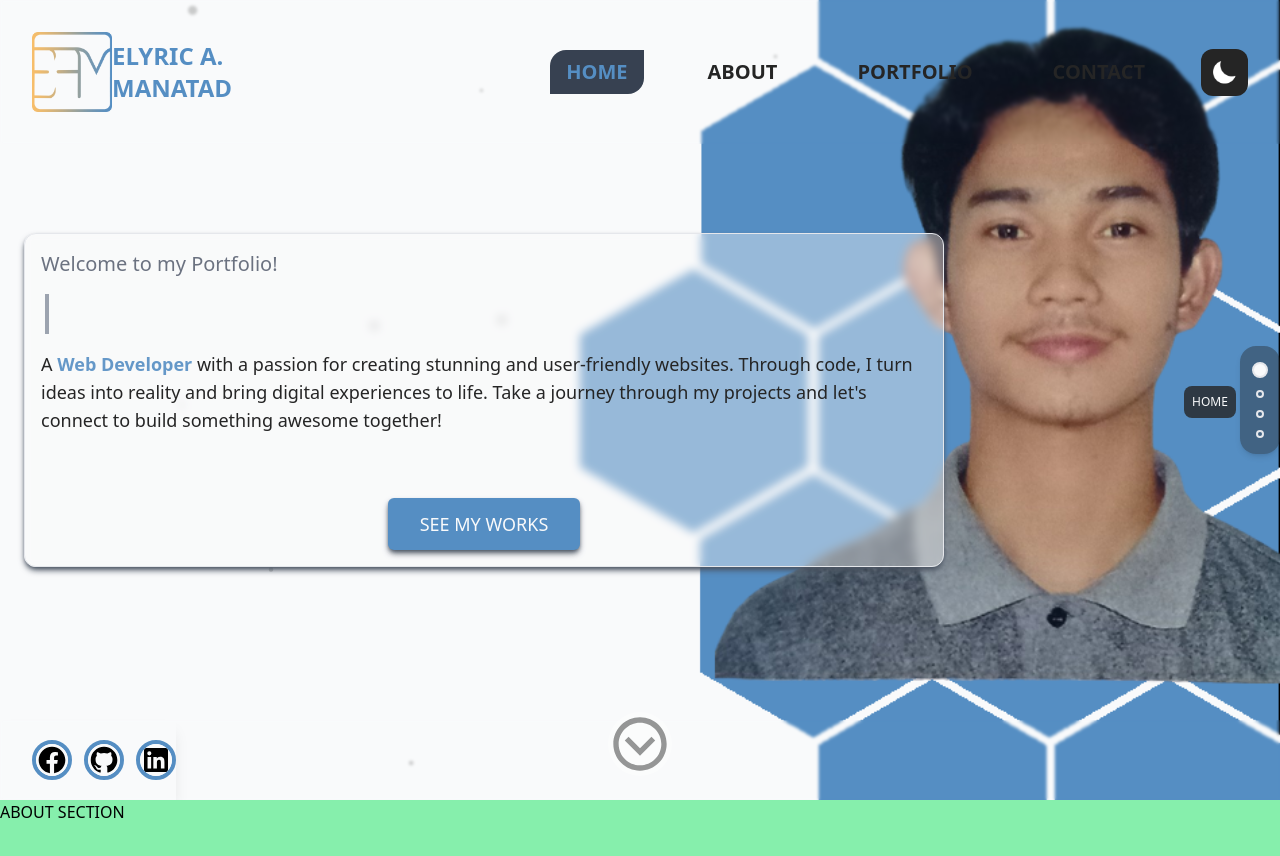
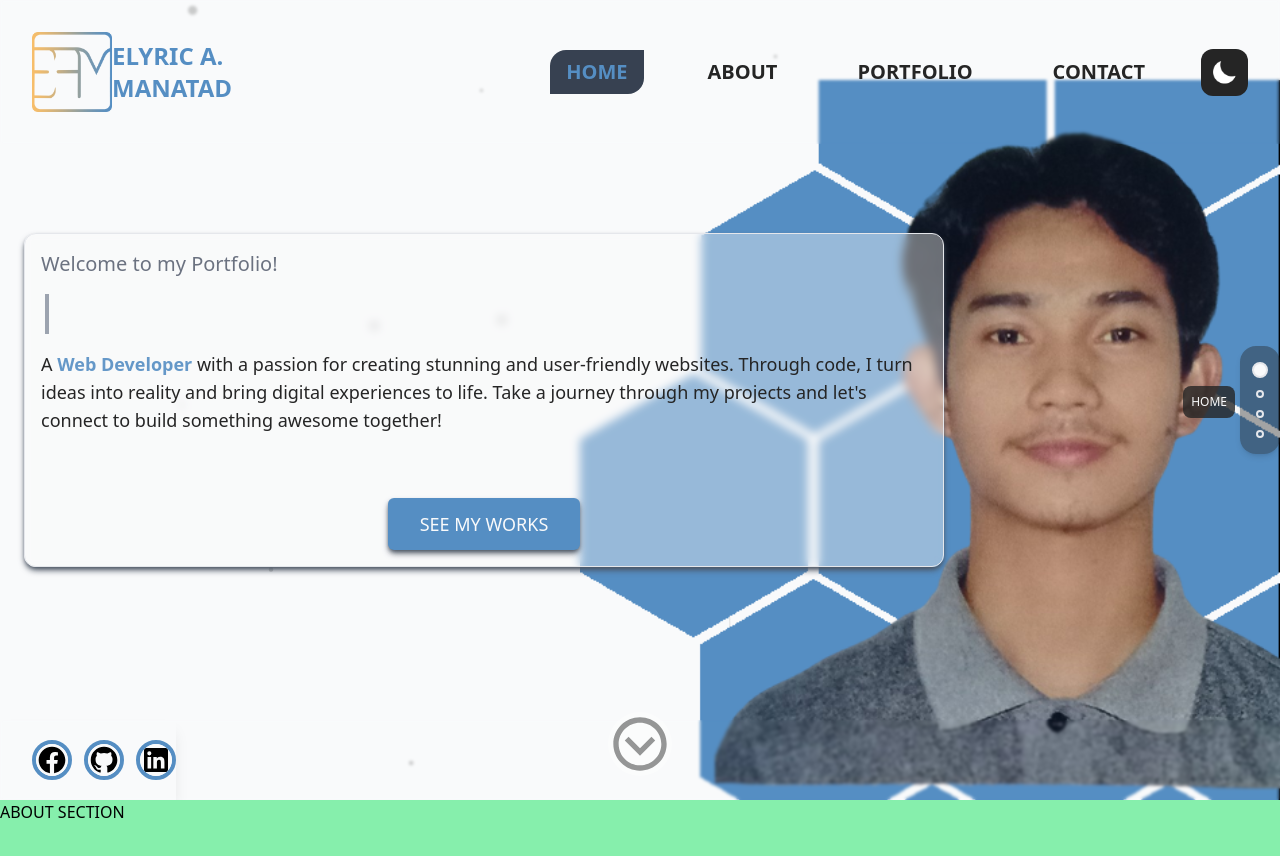
Before and after one commit to elyric10-dev/personal, a Next.js app in the folder frontend/: page / in a window 1280 px wide. Both pictures are taken after a click on the link 1260 px from the left and 370 px from the top of the page. Shown: the top 856 px of the page. Built offline with nearby package versions, Linux system fonts and the light colour scheme.

Commit message:
[PP-9][Framer motion animation]

```diff
--- a/frontend/package.json
+++ b/frontend/package.json
@@ -11,6 +11,7 @@
   "dependencies": {
     "@reduxjs/toolkit": "^1.9.5",
     "@t3-oss/env-nextjs": "^0.3.1",
+    "framer-motion": "^10.15.1",
     "next": "^13.4.2",
     "react": "18.2.0",
     "react-dom": "18.2.0",
--- /dev/null
+++ b/frontend/src/animations/SlidingElement.tsx
@@ -0,0 +1,43 @@
+import { motion } from "framer-motion";
+import { type ReactNode } from "react";
+
+interface SlidingElementProps {
+  children: ReactNode;
+  fromOpacity?: number;
+  toOpacity?: number;
+  fromScale?: number;
+  toScale?: number;
+  fromX?: number;
+  toX?: number;
+  fromY?: number;
+  toY?: number;
+  duration?: number;
+  className?: string;
+}
+
+const SlidingElement = ({
+  children,
+  fromOpacity,
+  toOpacity,
+  fromScale,
+  toScale,
+  fromX,
+  toX,
+  fromY,
+  toY,
+  duration,
+  className,
+}: SlidingElementProps) => {
+  return (
+    <motion.div
+      initial={{ opacity: fromOpacity, scale: fromScale, x: fromX, y: fromY }}
+      animate={{ opacity: toOpacity, scale: toScale, x: toX, y: toY }}
+      transition={{ duration: duration }}
+      className={className}
+    >
+      {children}
+    </motion.div>
+  );
+};
+
+export default SlidingElement;
--- a/frontend/src/components/FloatingNavigation/index.tsx
+++ b/frontend/src/components/FloatingNavigation/index.tsx
@@ -6,6 +6,7 @@ import { Link as ScrollLink } from "react-scroll";
 import getNavLinks from "~/shared/utils/getNavLinks";
 import useMouseScroll from "~/hooks/useMouseScroll";
 import { setDirectScrollCount } from "~/redux/features/mouseScrollSlice";
+import { motion } from "framer-motion";
 
 const FloatingNavigation = () => {
   const dispatch = useDispatch();
@@ -34,18 +35,14 @@ const FloatingNavigation = () => {
     }
   };
 
-  const handleNav = (navLink: string): void => {
-    dispatch(setCurrentNavLink(navLink));
+  const handleNav = (currentNavLink: string): void => {
+    dispatch(setCurrentNavLink(currentNavLink));
 
-    if (navLink === "home") {
-      dispatch(setDirectScrollCount(0));
-    } else if (navLink === "about") {
-      dispatch(setDirectScrollCount(2));
-    } else if (navLink === "portfolio") {
-      dispatch(setDirectScrollCount(4));
-    } else if (navLink === "contact") {
-      dispatch(setDirectScrollCount(6));
-    }
+    navLinks.forEach((navLink) => {
+      if (navLink.id === currentNavLink) {
+        dispatch(setDirectScrollCount(navLink.scrollCount));
+      }
+    });
   };
 
   useEffect(() => {
@@ -71,21 +68,14 @@ const FloatingNavigation = () => {
               onMouseLeave={() => handleHover(navLink.id)}
             >
               {hoveredNavLink === navLink.id && isHovered && (
-                <div
-                  className={`absolute ${
-                    index === 0
-                      ? "-left-14"
-                      : index === 1
-                      ? "-left-[60px]"
-                      : index === 2
-                      ? "-left-[84px]"
-                      : index === 3
-                      ? "-left-[74px]"
-                      : "-left-20"
-                  } top-10 rounded-lg bg-black25 bg-opacity-80 p-2 text-xs text-gray-50`}
+                <motion.div
+                  initial={{ opacity: 0, x: -100, y: 10 }}
+                  animate={{ opacity: 1, x: -100, y: 0 }}
+                  transition={{ duration: 0.3 }}
+                  className={`absolute -right-[55px] top-10 rounded-lg bg-black25 bg-opacity-80 p-2 text-center text-xs text-gray-50`}
                 >
                   {navLink.label}
-                </div>
+                </motion.div>
               )}
             </div>
           </ScrollLink>
--- a/frontend/src/components/HeaderNavigation/index.tsx
+++ b/frontend/src/components/HeaderNavigation/index.tsx
@@ -12,6 +12,8 @@ import useIsDark from "~/hooks/useIsDark";
 import useIsClient from "~/hooks/useIsClient";
 import useIsMobile from "~/hooks/useIsMobile";
 import { setDirectScrollCount } from "~/redux/features/mouseScrollSlice";
+import { motion } from "framer-motion";
+import SlidingElement from "~/animations/SlidingElement";
 
 const HeaderNavigation: React.FC = () => {
   const dispatch = useDispatch();
@@ -59,7 +61,7 @@ const HeaderNavigation: React.FC = () => {
   };
 
   return (
-    <div className="absolute z-10 w-screen">
+    <div className="fixed z-10 w-screen">
       <header
         className={`relative flex justify-between p-4 backdrop-blur-[1.5px] md:p-8`}
       >
@@ -83,14 +85,18 @@ const HeaderNavigation: React.FC = () => {
 
         {/* BURGER ICON  */}
         {isMobile ? (
-          <div className="flex items-center">
+          <motion.div
+            whileHover={{ scale: 1.05 }}
+            whileTap={{ scale: 1.0 }}
+            className="flex items-center"
+          >
             <div
               onClick={handleClick}
               className="cursor-pointer rounded-full border bg-gray-100 p-2 shadow-md"
             >
               <BurgerIcon classname="w-7" />
             </div>
-          </div>
+          </motion.div>
         ) : (
           ""
         )}
@@ -106,6 +112,13 @@ const HeaderNavigation: React.FC = () => {
         >
           {isMobile && showDropdown && (
             <>
+              <SlidingElement
+                fromOpacity={0}
+                toOpacity={1}
+                fromX={150}
+                toX={0}
+                duration={0.2}
+              >
                 <div
                   className={` ${
                     isMobile
@@ -132,6 +145,7 @@ const HeaderNavigation: React.FC = () => {
                 <div>
                   <ThemeSwitch />
                 </div>
+              </SlidingElement>
             </>
           )}
           {!isMobile && (
@@ -168,7 +182,7 @@ const HeaderNavigation: React.FC = () => {
                   ))}
                 </ul>
               </div>
-              <div className="">
+              <div>
                 <ThemeSwitch className="relative flex cursor-pointer justify-center rounded-xl" />
               </div>
             </>
--- a/frontend/src/components/ThemeSwitch/index.tsx
+++ b/frontend/src/components/ThemeSwitch/index.tsx
@@ -4,6 +4,7 @@ import { useDispatch } from "react-redux";
 import { toogleTheme } from "~/redux/features/switchThemeSlice";
 import useIsDark from "~/hooks/useIsDark";
 import useIsMobile from "~/hooks/useIsMobile";
+import { motion } from "framer-motion";
 
 interface SwitchThemeProps {
   className?: string;
@@ -17,7 +18,9 @@ const ThemeSwitch: React.FC<SwitchThemeProps> = ({
   const { isMobile } = useIsMobile();
 
   return (
-    <div
+    <motion.div
+      whileHover={{ scale: 1.1 }}
+      whileTap={{ scale: 1.0 }}
       onClick={() => dispatch(toogleTheme())}
       className={` ${className || ""} ${
         isDark ? "bg-white py-3 text-black25" : "bg-black25 py-3 text-white"
@@ -44,7 +47,7 @@ const ThemeSwitch: React.FC<SwitchThemeProps> = ({
           </div>
         </>
       )}
-    </div>
+    </motion.div>
   );
 };
 
--- a/frontend/src/sections/HeroSection/index.tsx
+++ b/frontend/src/sections/HeroSection/index.tsx
@@ -1,17 +1,24 @@
 import React, { useEffect, useState } from "react";
 import Image from "next/image";
-import { useSelector } from "react-redux";
+import { useDispatch, useSelector } from "react-redux";
 import { type RootState } from "~/redux/types";
 import SocialSection from "./SocialSection";
 import useIsClient from "~/hooks/useIsClient";
+import { motion } from "framer-motion";
+import useIsMobile from "~/hooks/useIsMobile";
+import { Link as ScrollLink } from "react-scroll";
+import { setCurrentNavLink } from "~/redux/features/currentNavLinkSlice";
+import { setScrollCount } from "~/redux/features/mouseScrollSlice";
 
 const HeroSection = () => {
+  const dispatch = useDispatch();
   const isClient = useIsClient();
   const title1 = `I'M&nbsp;ELYRIC&nbsp;MANATAD`;
   const title2 = `I&apos;M&nbsp;A&nbsp;WEB&nbsp;DEVELOPER`;
   const currentTheme = useSelector((state: RootState) => state.theme.isDark);
   const isDark = isClient && currentTheme;
   const [currentTitle, setCurrentTitle] = useState(title1);
+  const { isMobile, isTablet } = useIsMobile();
 
   useEffect(() => {
     const interval = setInterval(() => {
@@ -21,10 +28,27 @@ const HeroSection = () => {
     return () => clearInterval(interval);
   }, [title1, title2]);
 
+  const handleClick = (navLink: string) => {
+    dispatch(setCurrentNavLink(navLink));
+    dispatch(setScrollCount(4));
+  };
   return (
     <>
       <div id="home" className="relative flex h-screen w-full items-center">
-        <div className="absolute right-0 top-1/2 -translate-y-1/2 transform">
+        <motion.div
+          initial={{
+            opacity: 0,
+            x: 300,
+            y: isMobile ? "-30vh" : isTablet ? "-40vh" : "-40vh",
+          }}
+          animate={{
+            opacity: 1,
+            x: 0,
+            y: isMobile ? "-30vh" : isTablet ? "-40vh" : "-40vh",
+          }}
+          transition={{ duration: 0.7 }}
+          className="absolute right-0 top-1/2 -translate-y-1/2 transform"
+        >
           <Image
             src={`${isDark ? "/hexaProfileDark.png" : "/hexaProfileLight.png"}`}
             alt="profile"
@@ -32,9 +56,14 @@ const HeroSection = () => {
             height={700}
             layout="fixed"
           />
-        </div>
+        </motion.div>
 
-        <div className="flex h-full w-full min-w-[420px] items-center">
+        <motion.div
+          initial={{ opacity: 0, x: -400 }}
+          animate={{ opacity: 1, x: 0 }}
+          transition={{ duration: 0.7 }}
+          className="flex h-full w-full min-w-[420px] items-center"
+        >
           <div
             className={`${
               isDark
@@ -79,7 +108,17 @@ const HeroSection = () => {
               experiences to life. Take a journey through my projects and
               let&apos;s connect to build something awesome together!
             </h2>
-            <div className="flex justify-center">
+            <ScrollLink
+              to="portfolio"
+              smooth={true}
+              duration={1500}
+              onClick={() => handleClick("portfolio")}
+            >
+              <motion.div
+                whileHover={{ scale: 1.05 }}
+                whileTap={{ scale: 1.0 }}
+                className="flex justify-center"
+              >
                 <input
                   type="button"
                   className={`text-md mt-12 cursor-pointer rounded-md transition-all duration-300 ${
@@ -89,9 +128,10 @@ const HeroSection = () => {
                   }  px-8 py-3 shadow-md hover:shadow-md lg:text-lg`}
                   value="SEE MY WORKS"
                 />
+              </motion.div>
+            </ScrollLink>
           </div>
-          </div>
-        </div>
+        </motion.div>
         <SocialSection />
       </div>
     </>
--- a/frontend/src/sections/index.tsx
+++ b/frontend/src/sections/index.tsx
@@ -7,6 +7,7 @@ import PortfolioSection from "./PortfolioSection";
 import ContactSection from "./ContactSection";
 import FloatingNavigation from "~/components/FloatingNavigation";
 import useIsClient from "~/hooks/useIsClient";
+import { AnimatePresence } from "framer-motion";
 
 const SectionPages = () => {
   const isClient = useIsClient();
@@ -19,6 +20,7 @@ const SectionPages = () => {
         isDark ? "bg-black25" : "bg-gray-50"
       }`}
     >
+      <AnimatePresence>
         <div className="relative">
           <FloatingNavigation />
           <ParticlesBackground />
@@ -27,6 +29,7 @@ const SectionPages = () => {
           <PortfolioSection />
           <ContactSection isDark={isDark} />
         </div>
+      </AnimatePresence>
     </main>
   );
 };
--- a/frontend/src/shared/utils/getNavLinks.ts
+++ b/frontend/src/shared/utils/getNavLinks.ts
@@ -3,18 +3,22 @@ const getNavLinks = () => {
     {
       label: "HOME",
       id: "home",
+      scrollCount: 0,
     },
     {
       label: "ABOUT",
       id: "about",
+      scrollCount: 2,
     },
     {
       label: "PORTFOLIO",
       id: "portfolio",
+      scrollCount: 4,
     },
     {
       label: "CONTACT",
       id: "contact",
+      scrollCount: 6,
     },
   ];
 };
```
Also changed, not shown: 1 other file (tests, documents, lock files or other folders). Lines whose indentation alone changed are shown as unchanged.
